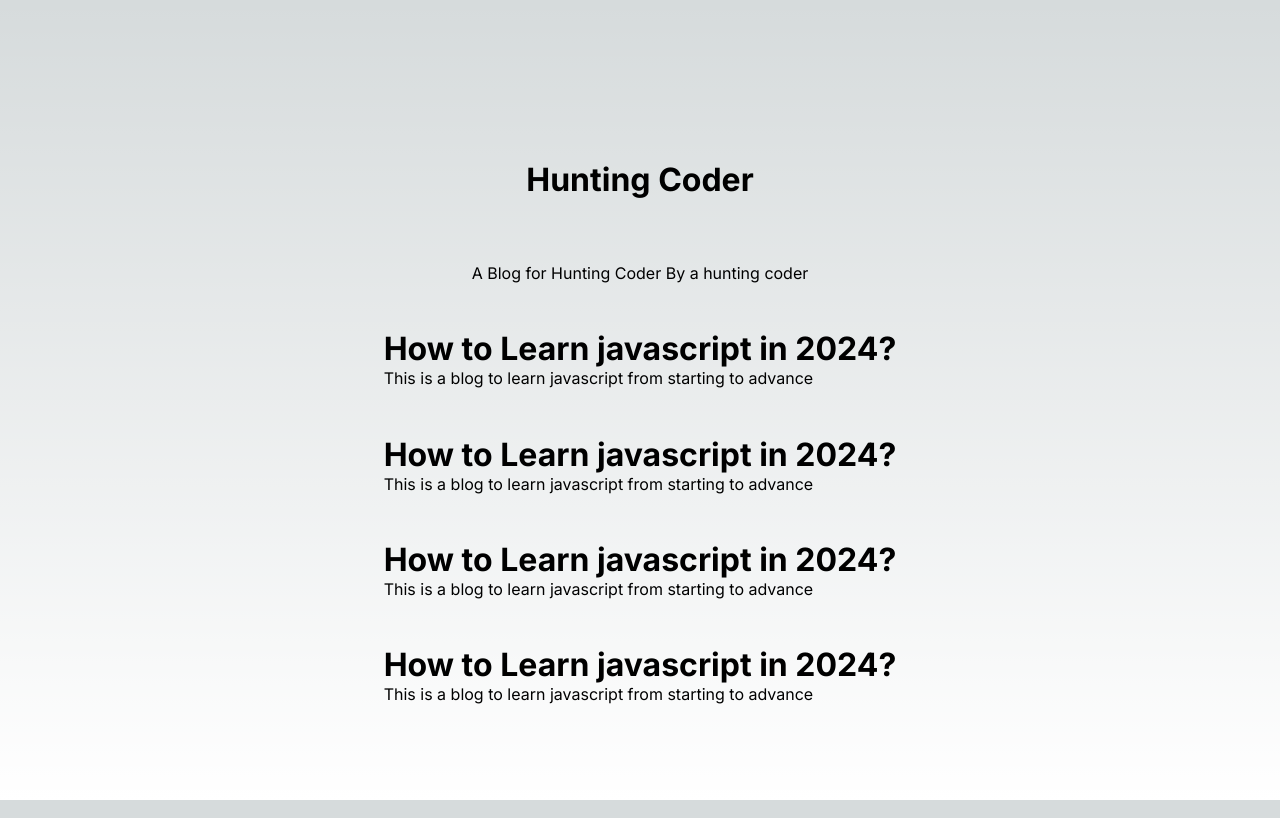
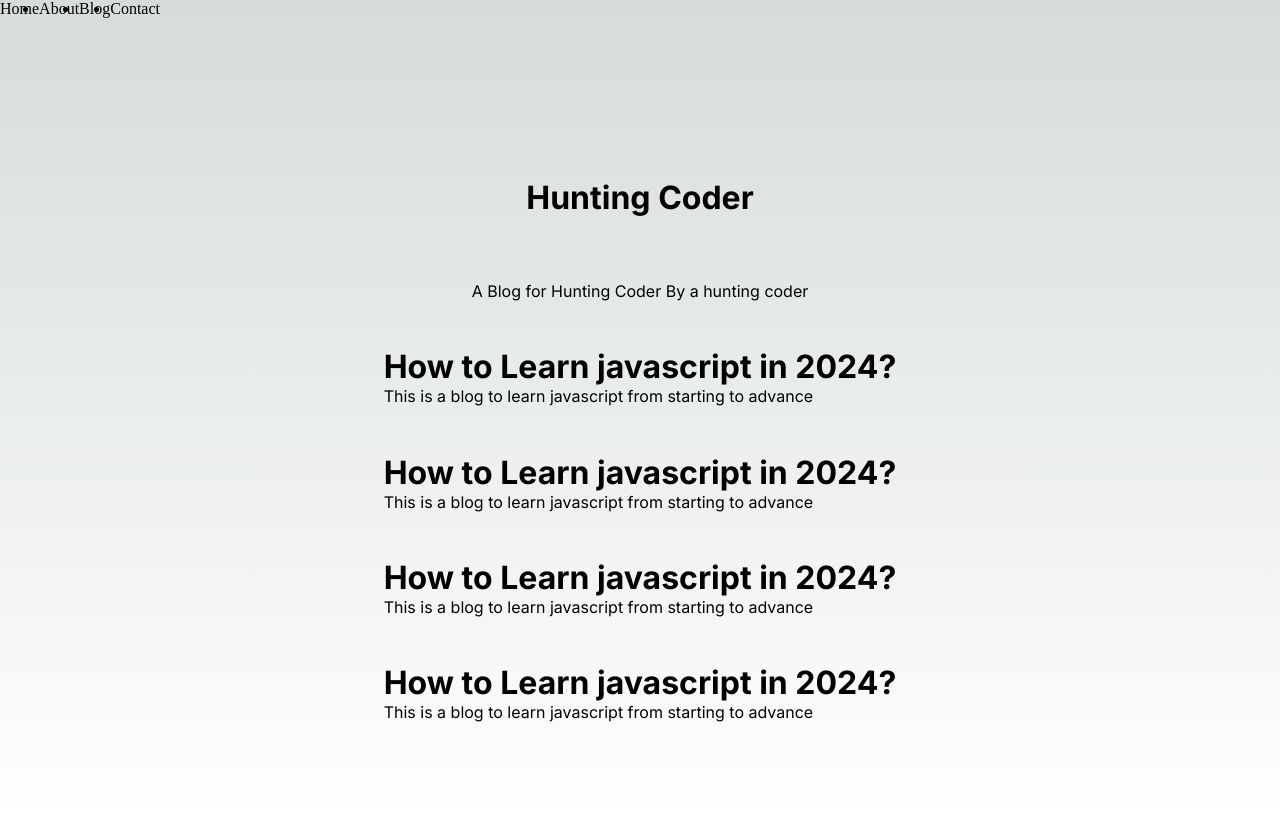
Before and after one commit to Laraib007/Advance-Nextjs, a Next.js app in the folder my-app/: page / in a window 1280 px wide. Built offline with nearby package versions, Linux system fonts and the light colour scheme.

Commit message:
Adding and updating CSS

```diff
--- a/my-app/pages/index.js
+++ b/my-app/pages/index.js
@@ -15,7 +15,16 @@ export default function Home() {
         <meta name="viewport" content="width=device-width, initial-scale=1" />
         <link rel="icon" href="/favicon.ico" />
       </Head>
+      <nav className={styles.mainNav}>
+          <ul>
+            <li>Home</li>
+            <li>About</li>
+            <li>Blog</li>
+            <li>Contact</li>
+          </ul>
+        </nav>
       <main className={`${styles.main} ${inter.className}`}>
+
         <div>
         <h1 className={styles.center}>
         Hunting Coder
--- a/my-app/styles/Home.module.css
+++ b/my-app/styles/Home.module.css
@@ -219,3 +219,7 @@
     transform: rotate(0deg);
   }
 }
+
+.mainNav ul{
+  display: flex;
+}
```
Also changed, not shown: my-app/styles/globals.css (line endings or trailing spaces).
